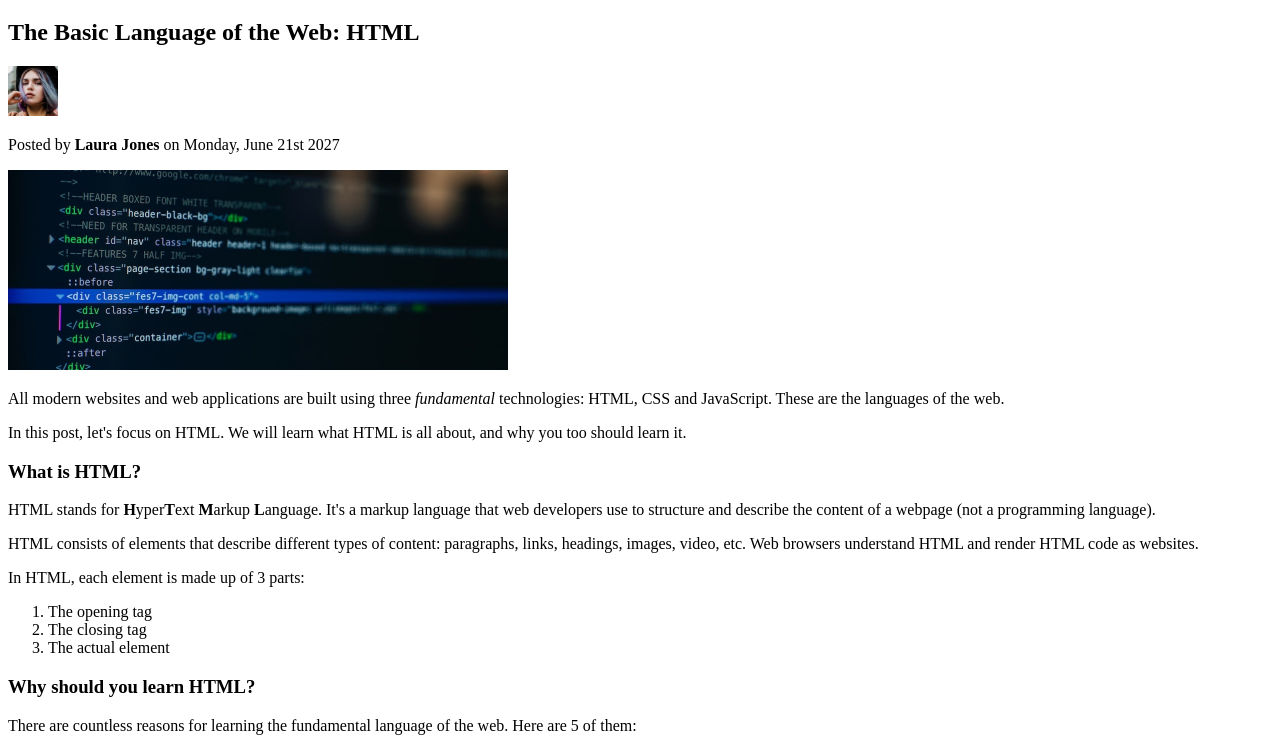
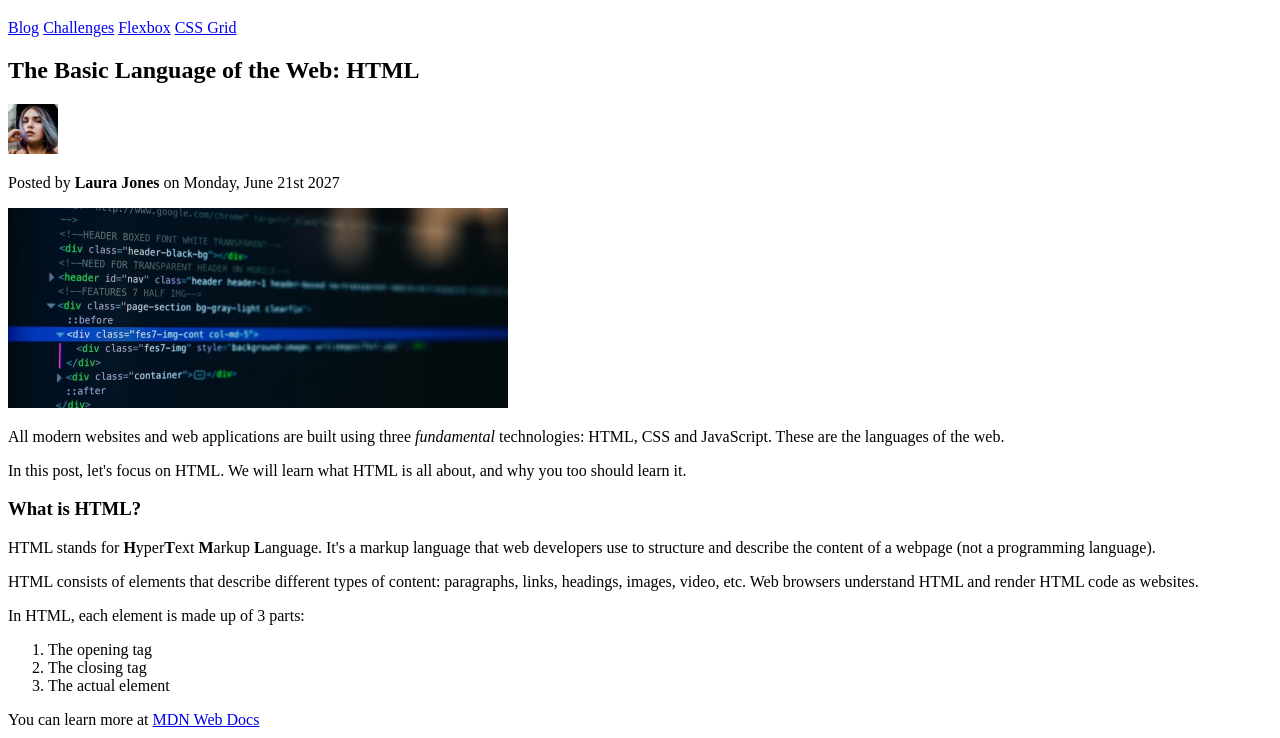
Before and after one commit to LwinMaungMaungDev/html-css-course, a plain HTML site: page 02-HTML-Fundamentals/index.html in a window 1280 px wide. Shown: the part 62-800 px from the top of the page. Drawn offline with Linux system fonts and the light colour scheme.

Commit message:
Hyperlinks

```diff
--- a/02-HTML-Fundamentals/index.html
+++ b/02-HTML-Fundamentals/index.html
@@ -6,6 +6,12 @@
   </head>
   <body>
     <h1>📘 The Code Magazine</h1>
+
+    <a href="blog.html">Blog</a>
+    <a href="#">Challenges</a>
+    <a href="#">Flexbox</a>
+    <a href="#">CSS Grid</a>
+
     <h2>The Basic Language of the Web: HTML</h2>
 
     <img
@@ -55,6 +61,15 @@
       <li>The actual element</li>
     </ol>
 
+    <p>
+      You can learn more at
+      <a
+        href="https://developer.mozilla.org/en-US/docs/Web/HTML"
+        target="_blank"
+        >MDN Web Docs</a
+      >
+    </p>
+
     <h3>Why should you learn HTML?</h3>
 
     <p>
```
Also changed, not shown: 02-HTML-Fundamentals/blog.html (added, +11 -0 lines).
